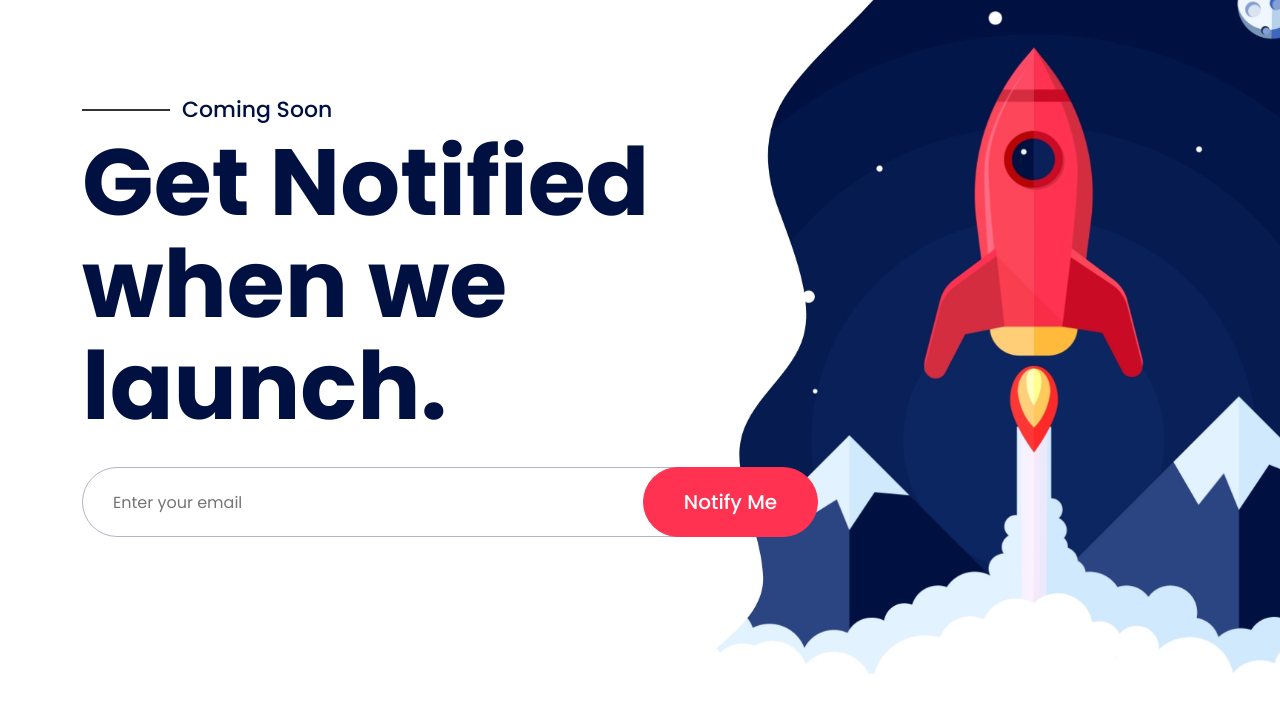
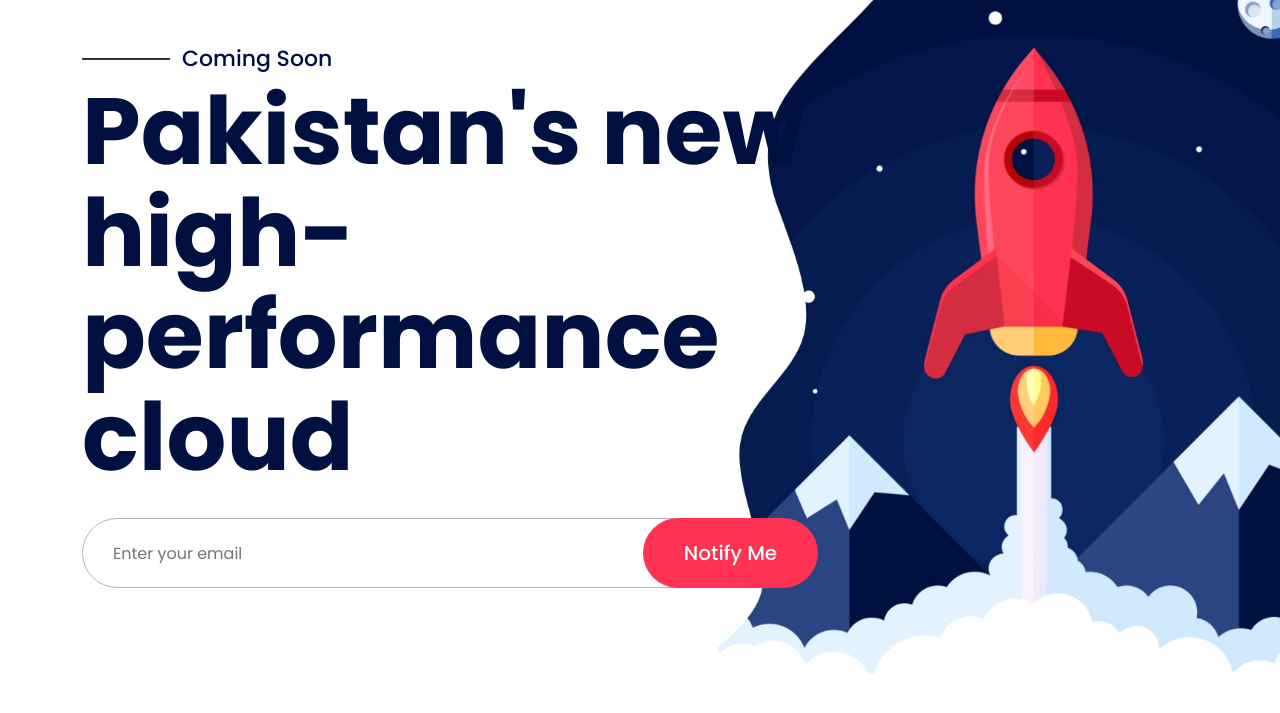
Before and after one commit to emiljoensson/test, a plain HTML site: page index.html in a window 1280 px wide. Shown: the part 83-796 px from the top of the page. Drawn offline with Linux system fonts and the light colour scheme.

Commit message:
Update index.html

```diff
--- a/index.html
+++ b/index.html
@@ -75,7 +75,7 @@
                 <div class="row">
                     <div class="col-lg-8">
                         <h5 class="has-line">Coming Soon</h5>
-                        <h1>Get Notified when we launch.</h1>
+                        <h1>Pakistan's new high-performance cloud</h1>
                         <form action="#">
                             <div class="form-group">
                                 <input type="email" placeholder="Enter your email">
```
